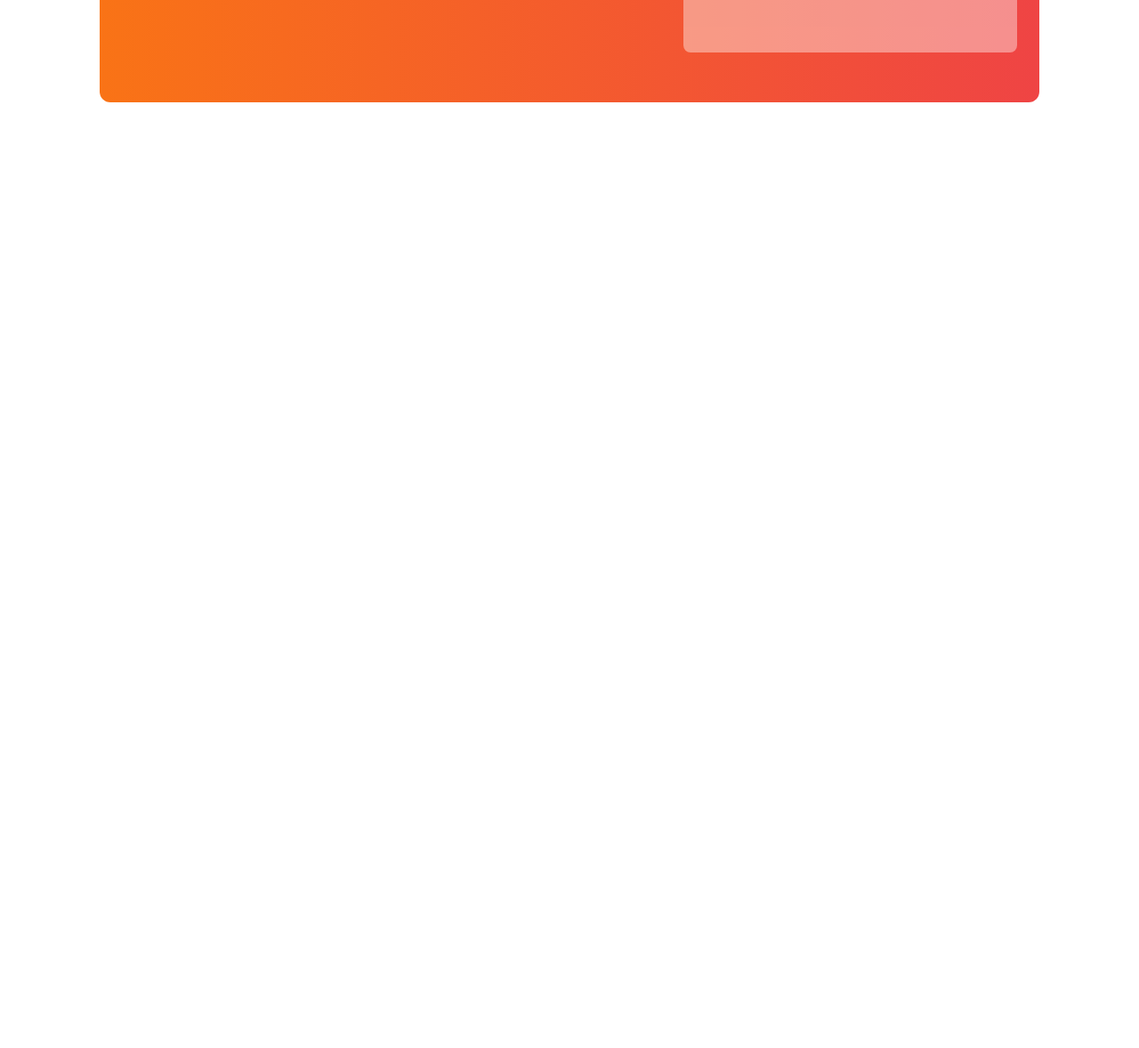
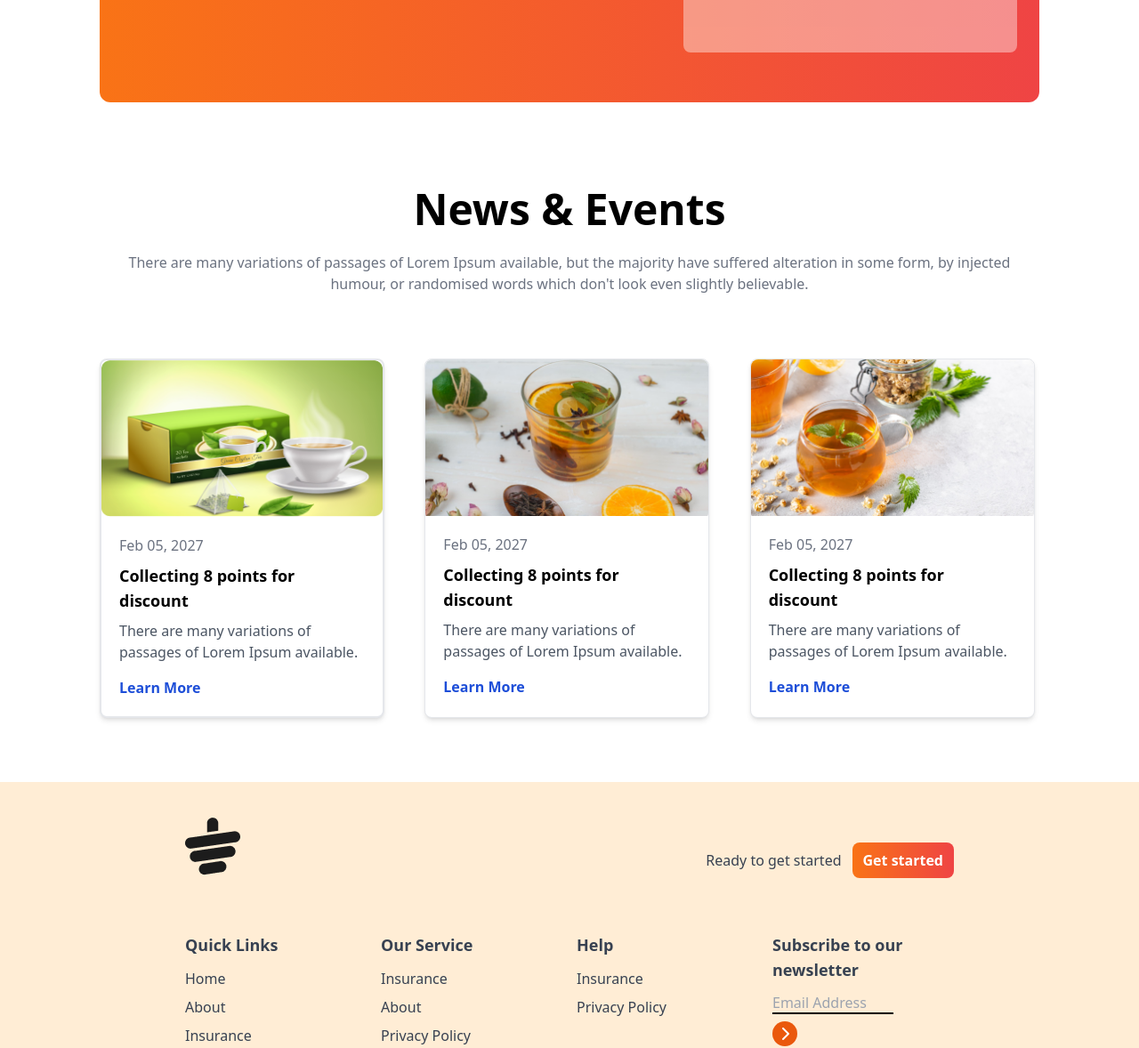
Before and after one commit to mahadihasandevx/Tea-House, a plain HTML site: page index.html in a window 1280 px wide. Shown: the part 2257-3435 px from the top of the page at 89% size. Before the commit the page ends 2468 px from the top, so only its background shows below. Drawn offline with nearby package versions, Linux system fonts and the light colour scheme.

Commit message:
footer section done

```diff
--- a/index.html
+++ b/index.html
@@ -185,7 +185,129 @@
 
   </div>
  </section>
+ <!-- news section -->
+  <div class="text-center">
+    <h1 class="text-5xl font-bold">News & Events</h1> <br>
+    <p class="text-gray-500">There are many variations of passages of Lorem Ipsum available, but the majority have suffered alteration in some form, by injected humour, or randomised words which don't look even slightly believable. </p>
+  </div>
+  <br>
+  <br>
+  <br>
+  <!-- discount card section -->
+  <section>
+
+  <div class="grid  grid-cols-1 md:grid-cols-3 gap-6 justify-center gap-x-10 ">
+  <!-- Card 1 -->
+  <div class="border-2 rounded-lg shadow-md hover:shadow-lg transition-shadow max-w-xs bg-white">
+    <img class="w-full rounded-t-lg h-44 " src="images/news-1.png" alt="Tea Product 1">
+    <div class="p-5">
+      <p class="text-gray-500 mb-2">Feb 05, 2027</p>
+      <h2 class="font-bold text-lg mb-2">Collecting 8 points for discount</h2>
+      <p class="text-gray-600 mb-4">There are many variations of passages of Lorem Ipsum available.</p>
+      <a href="#" class="text-blue-700 font-semibold hover:underline">Learn More</a>
+    </div>
+  </div>
+
+  <!-- Card 2 -->
+  <div class="border rounded-lg shadow-md hover:shadow-lg transition-shadow max-w-xs bg-white">
+    <img class="w-full rounded-t-lg h-44 object-cover" src="images/news-2.png" alt="Tea Product 2">
+    <div class="p-5">
+      <p class="text-gray-500 mb-2">Feb 05, 2027</p>
+      <h2 class="font-bold text-lg mb-2">Collecting 8 points for discount</h2>
+      <p class="text-gray-600 mb-4">There are many variations of passages of Lorem Ipsum available.</p>
+      <a href="#" class="text-blue-700 font-semibold hover:underline">Learn More</a>
+    </div>
+  </div>
+
+  <!-- Card 3 -->
+  <div class="border rounded-lg shadow-md hover:shadow-lg transition-shadow max-w-xs bg-white">
+    <img class="w-full rounded-t-lg h-44 object-cover" src="images/news-3.png" alt="Tea Product 3">
+    <div class="p-5">
+      <p class="text-gray-500 mb-2">Feb 05, 2027</p>
+      <h2 class="font-bold text-lg mb-2">Collecting 8 points for discount</h2>
+      <p class="text-gray-600 mb-4">There are many variations of passages of Lorem Ipsum available.</p>
+      <a href="#" class="text-blue-700 font-semibold hover:underline">Learn More</a>
+    </div>
+  </div>
+</div>
+
+</section>
+
 </main>
+<br>
+<br>
+<br>
+<footer class="bg-orange-100  text-gray-700 py-10 px-4 md:px-16">
+  <div class="w-9/12   mx-auto">
+    <!-- logo -->
+     <div class="mb-8 flex justify-between ">
+      <img class="mb-8" src="images/cup.png" alt="">
+      <div class="flex items-center gap-3">
+        <h4>Ready to get started</h4>
+        <button class="bg-gradient-to-r from-orange-500 to-red-500
+             px-3 py-2 rounded-lg text-white font-bold ">Get started</button>
+      </div>
+     </div>
+     <!-- links -->
+      <div class="grid grid-cols-1 md:grid-cols-2 lg:grid-cols-4 gap-4 ">
+        <!-- first colume -->
+         <div>
+          <h3 class="font-semibold text-lg mb-3">Quick Links</h3>
+          <ul class="space-y-2">
+            <li><a class="hover:text-orange-600" href="">Home</a></li>
+            <li><a class="hover:text-orange-600" href="">About</a></li>
+            <li><a class="hover:text-orange-600" href="">Insurance</a></li>
+            <li><a class="hover:text-orange-600" href="">Privacy Policy</a></li>
+
+
+
+          </ul>
+         </div>
+
+          <!-- 2nd colume -->
+         <div>
+          <h3 class="font-semibold text-lg mb-3">Our Service</h3>
+          <ul class="space-y-2">
+            <li><a class="hover:text-orange-600" href=""></a></li>
+            <li><a class="hover:text-orange-600" href="">Insurance</a></li>
+            <li><a class="hover:text-orange-600" href="">About</a></li>
+            <li><a class="hover:text-orange-600" href="">Privacy Policy</a></li>
+
+
+
+          </ul>
+         </div>
+
+          <!-- 3rd colume -->
+         <div>
+          <h3 class="font-semibold text-lg mb-3">Help</h3>
+          <ul class="space-y-2">
+            <li><a class="hover:text-orange-600" href="">Insurance</a></li>
+
+            <li><a class="hover:text-orange-600" href="">Privacy Policy</a></li>
+
+
+
+          </ul>
+         </div>
+         <!-- fourth colum -->
+          <div class="">
+            <h3 class="font-semibold text-lg mb-3">Subscribe to our newsletter</h3>
+            <div class="flex flex-col space-y-2">
+            <input placeholder="Email Address" type="text " class="bg-transparent border-b-2  border-black w-4/6 md:h-4/6">
+              <i class="fa-solid fa-chevron-right h-7 w-7 bg-orange-600 inline-flex rounded-full text-white items-center justify-center"></i>
+              <div class="flex  justify-between w-2/5 mt-8 mb-2">
+                <i class="fa-brands fa-facebook"></i>
+                <i class="fa-brands fa-square-instagram"></i>
+                <i class="fa-brands fa-square-x-twitter"></i>
+              </div>
+
+          </div>
+          </div>
+
+
+  </div>
+</footer>
 
 
 </body>
```
